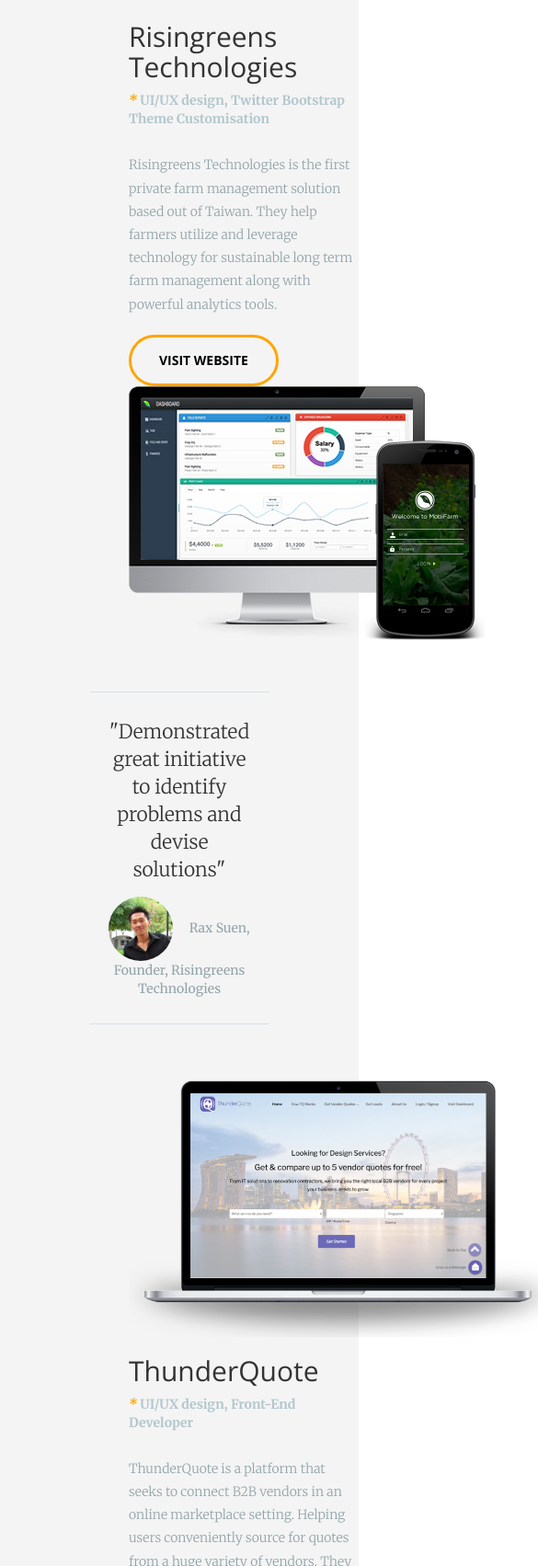
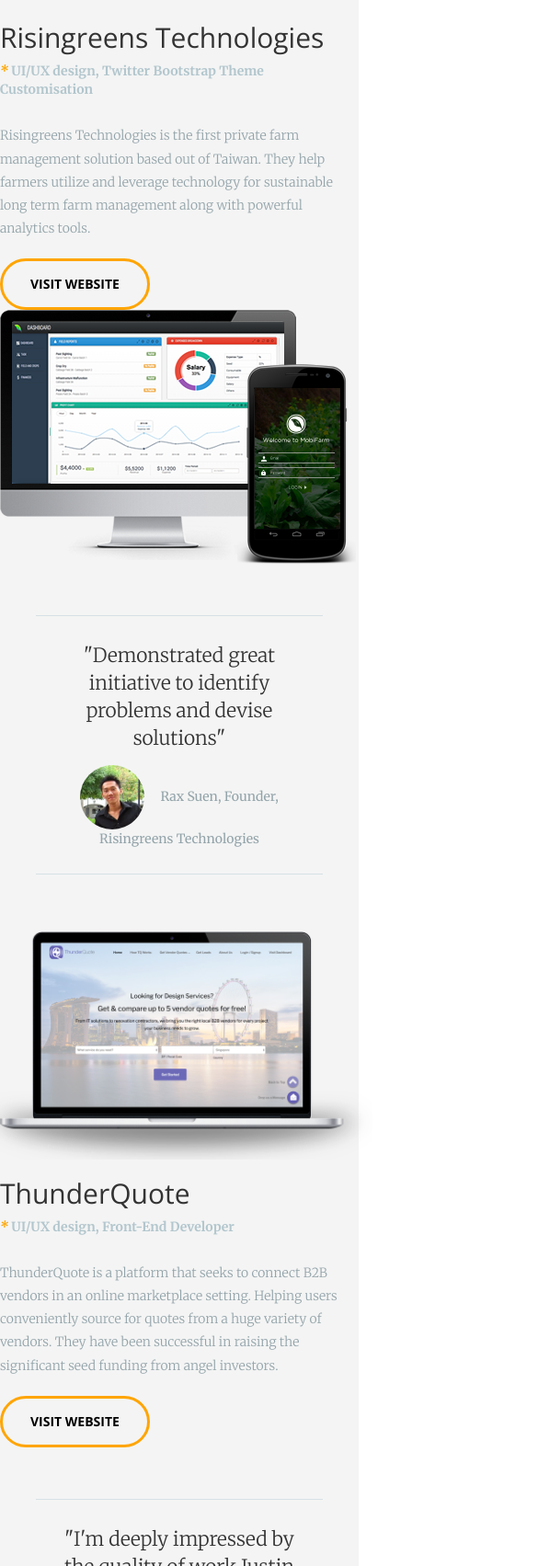
Before and after one commit to tengkiatwong/justinwong, a website: page index.html in a window 390 px wide. Shown: the part 3423-5126 px from the top of the page at 92% size, 585 px wide, since content can reach past the window. Drawn offline with nearby package versions, Linux system fonts and the light colour scheme.

Commit message:
mobile touchups

```diff
--- a/css/custom.css
+++ b/css/custom.css
@@ -77,7 +77,7 @@
 .testimonial {
     border-top:solid 1px #d6e1e5;
     border-bottom:solid 1px #d6e1e5;
-    width:50%;padding-top:2em;
+    width:80%;padding-top:2em;
     padding-bottom:2em
 }
 
--- a/index.html
+++ b/index.html
@@ -23,7 +23,7 @@
     <link href="vendor/magnific-popup/magnific-popup.css" rel="stylesheet">
 
     <!-- Theme CSS -->
-    <link href="css/creative.css" rel="stylesheet">
+    <link href="css/creative.min.css" rel="stylesheet">
 
     <!-- Custom CSS -->
     <link href="css/custom.css" rel="stylesheet">
@@ -117,7 +117,9 @@
         <h2 class="section-heading worked-with">Startups I've worked with</h2>
         <hr class="primary" style="padding-bottom:2em">
 
-        <div class="row text-center" style="padding-left:10em;padding-bottom:4em">
+        <div class="row text-center" style="padding-left:0em;padding-bottom:4em">
+            <div class="text-center">
+            <div class="col-md-1"></div>
             <div class="col-md-5 col-xs-12">
                 <h2 style="text-align:left">Risingreens Technologies</h2>
                 <div class="job-scope"><i style="color:orange">* </i>UI/UX design, Twitter Bootstrap Theme Customisation</div>
@@ -129,9 +131,11 @@
                 <a href="http://www.risingreens.com/" class="btn btn-primary btn-xl page-scroll find-out sr-button" style="color:black" >Visit Website</a>
                     </div>
             </div>
-            <div class="col-md-6 col-xs-12">
-                <img src="img/risingreenMarketing.png">
+            <div class="col-md-5 col-xs-12">
+                <img src="img/risingreenMarketing.png" class="img-responsive">
             </div>
+            <div class="col-md-1"></div>
+                </div>
         </div>
 
         <div class="container text-center testimonial">
@@ -145,11 +149,13 @@
         <br>
         <br>
         <!-- Second   -->
-        <div class="row text-center" style="padding-left:10em;padding-bottom:4em">
-            <div class="col-md-6" style="text-align: left">
-                <img src="img/thunderquoteImage.png" style="height:20em">
+        <div class="row text-center" style="padding-left:0em;padding-bottom:4em">
+            <div class="text-center">
+            <div class="col-md-1"></div>
+            <div class="col-md-5 col-xs-12" style="text-align: left;padding:0">
+                <img src="img/thunderquoteImage.png" class="img-responsive">
             </div>
-            <div class="col-md-5">
+            <div class="col-md-5 col-xs-12">
                 <h2 style="text-align:left">ThunderQuote</h2>
                 <div class="job-scope"><i style="color:orange">* </i>UI/UX design, Front-End Developer</div>
                 <div class="company-desc">
@@ -160,7 +166,8 @@
                 <a href="https://www.thunderquote.com" class="btn btn-primary btn-xl page-scroll find-out sr-button" style="color:black" >Visit Website</a>
                     </div>
             </div>
-
+            <div class="col-md-1"></div>
+            </div>
         </div>
 
         <div class="container text-center testimonial">
```
